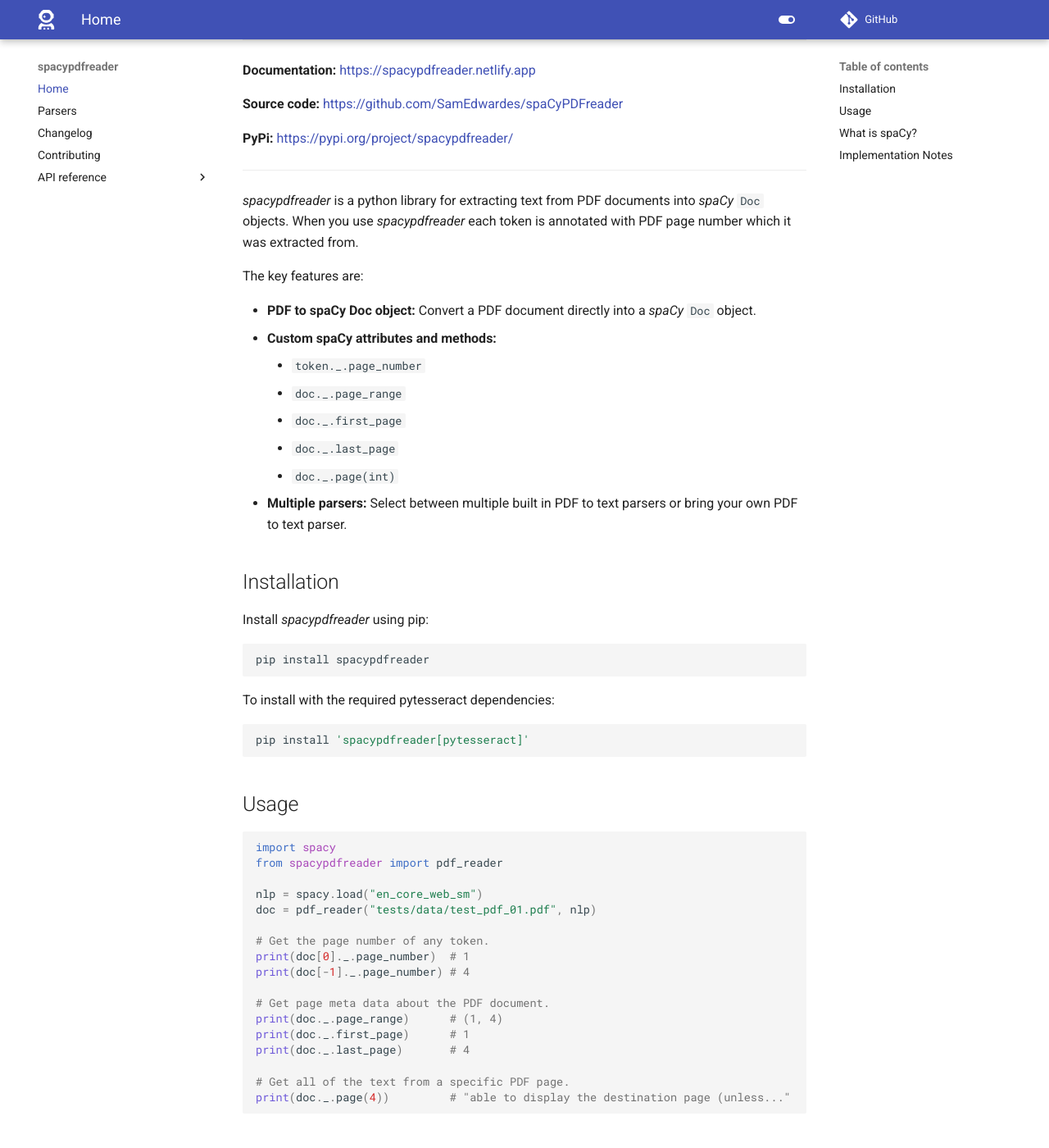
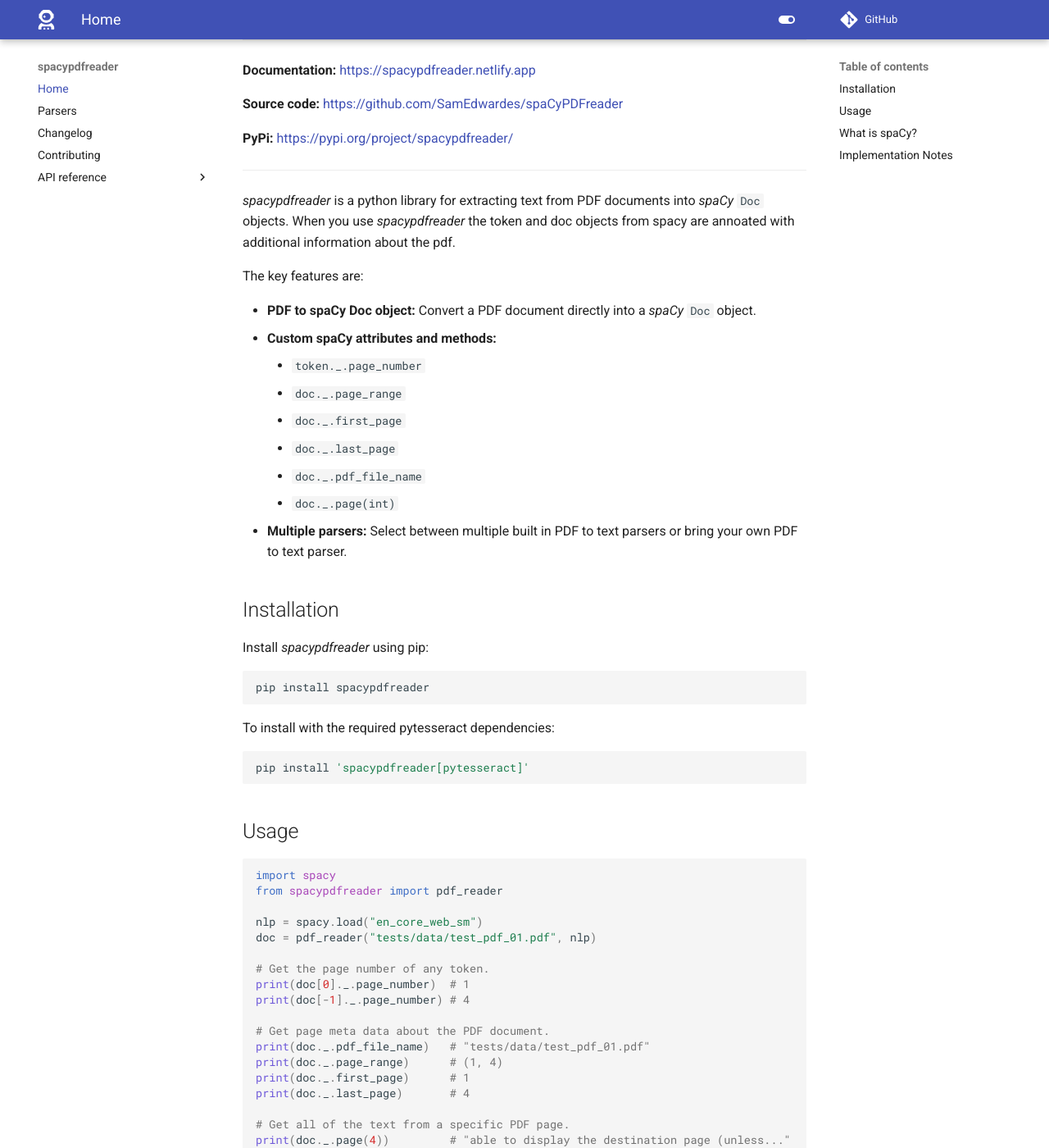
Before and after one commit to SamEdwardes/spacypdfreader, an MkDocs documentation site: the page built from docs/index.md, in a window 1280 px wide and 1400 px high, scrolled down 226 px. Shown: the whole window at 82% size. Built offline with MkDocs 1.6.1 and Material for MkDocs 9.7.7, drawn with Linux system fonts in a browser that asks for light colours; comment, search, counter and statistics services are not loaded; grey boxes are pictures that could not be loaded.

Commit message:
Updated index with README

```diff
--- a/docs/index.md
+++ b/docs/index.md
@@ -16,7 +16,7 @@
 
 <hr></hr>
 
-*spacypdfreader* is a python library for extracting text from PDF documents into *spaCy* `Doc` objects. When you use *spacypdfreader* each token is annotated with PDF page number which it was extracted from.
+*spacypdfreader* is a python library for extracting text from PDF documents into *spaCy* `Doc` objects. When you use *spacypdfreader* the token and doc objects from spacy are annoated with additional information about the pdf.
 
 The key features are:
 
@@ -26,6 +26,7 @@
     - `doc._.page_range`
     - `doc._.first_page`
     - `doc._.last_page`
+    - `doc._.pdf_file_name`
     - `doc._.page(int)`
 - **Multiple parsers:** Select between multiple built in PDF to text parsers or bring your own PDF to text parser.
 
@@ -57,6 +58,7 @@
 print(doc[-1]._.page_number) # 4
 
 # Get page meta data about the PDF document.
+print(doc._.pdf_file_name)   # "tests/data/test_pdf_01.pdf"
 print(doc._.page_range)      # (1, 4)
 print(doc._.first_page)      # 1
 print(doc._.last_page)       # 4
```
